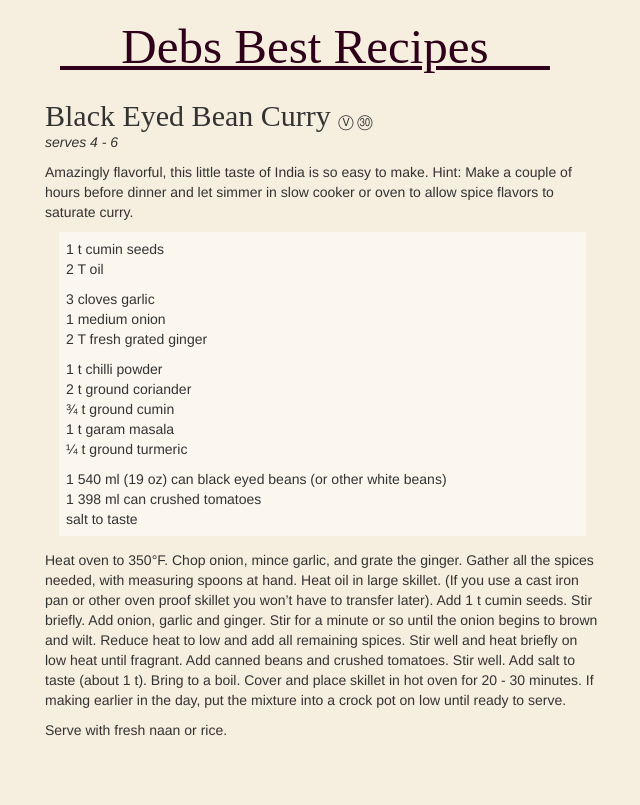
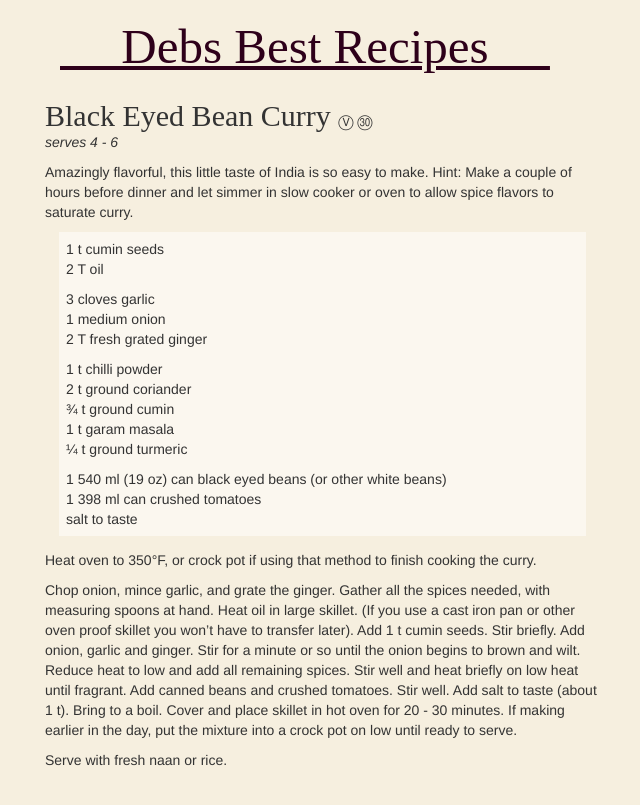
Before and after one commit to JonahBraun/debs-recipes, a Jekyll site: the page built from _posts/2014-04-28-blackeyedbeancurry.md, in a window 1280 px wide. Shown: the top 805 px of the page, without its empty margins (10-650 px from the left). Built offline with Jekyll 4.4.1, drawn with Linux system fonts in a browser that asks for light colours; nearby versions of some CDN libraries; some web fonts are replaced; Markdown is read by kramdown in place of the engine named in the settings.

Commit message:
Update 2014-04-28-blackeyedbeancurry.md

```diff
--- a/_posts/2014-04-28-blackeyedbeancurry.md
+++ b/_posts/2014-04-28-blackeyedbeancurry.md
@@ -25,7 +25,8 @@ Hint:  Make a couple of hours before dinner and let simmer in slow cooker or ove
 - 1 398 ml can crushed tomatoes
 - salt to taste
 
-Heat oven to 350°F.
+Heat oven to 350°F, or crock pot if using that method to finish cooking the curry.
+
 Chop onion, mince garlic, and grate the ginger. Gather all the spices needed, with measuring spoons at hand. Heat oil in large skillet. (If you use a cast iron pan or other oven proof skillet you won't have to transfer later).
 Add 1 t cumin seeds. Stir briefly.  Add onion, garlic and ginger. Stir for a minute or so until the onion begins to brown and wilt.
 Reduce heat to low and add all remaining spices. Stir well and heat briefly on low heat until fragrant.
```
